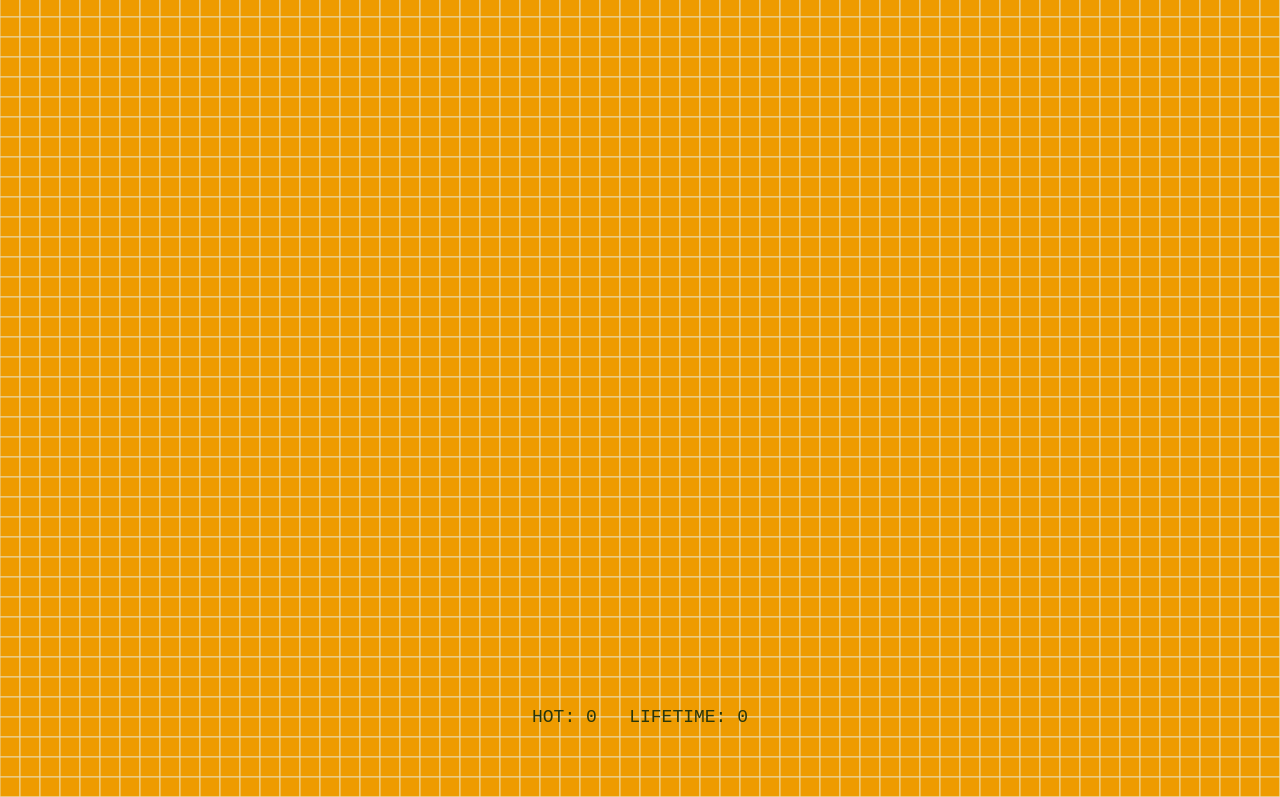
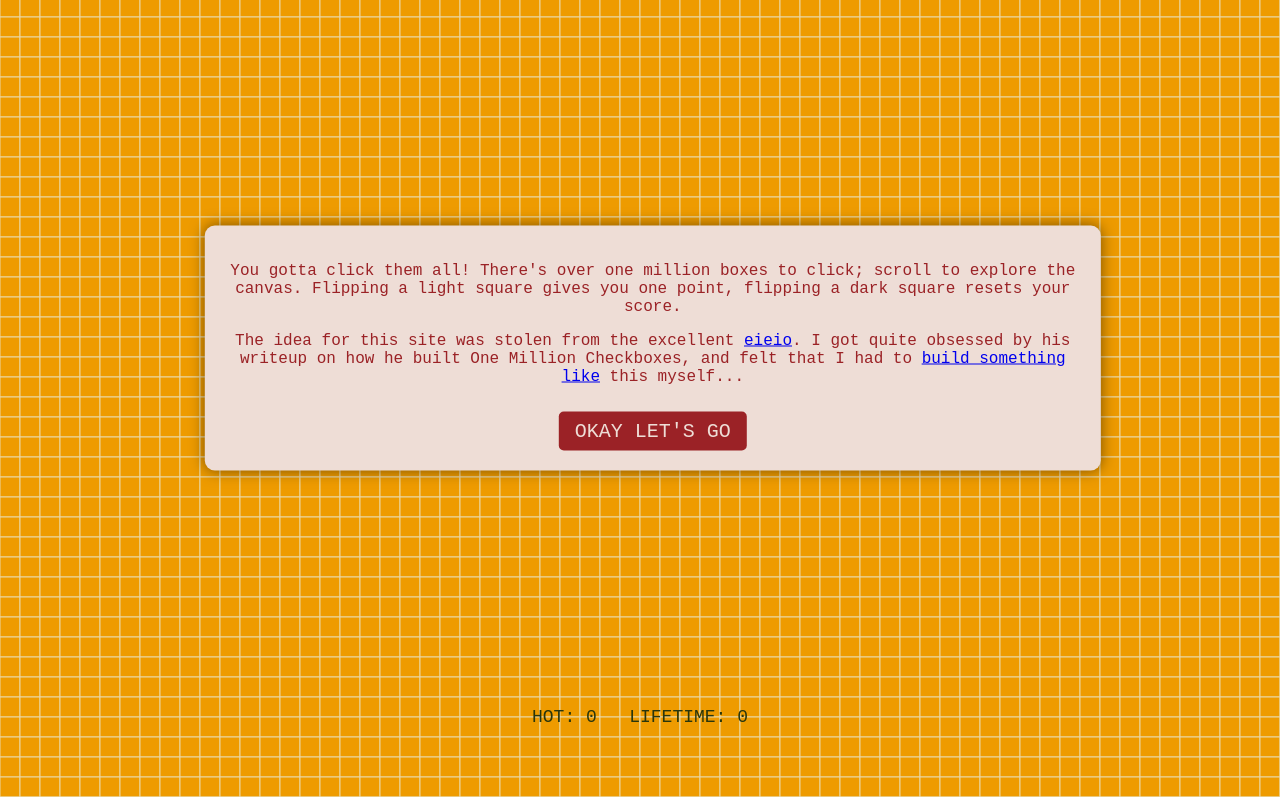
Before and after one commit to jarombouts/yougottaclick, a plain HTML site: page static/index.html in a window 1280 px wide. Shown: the part 52-849 px from the top of the page. Drawn offline with Linux system fonts and the light colour scheme; no server answers.

Commit message:
favicon and some index shit

```diff
--- a/static/index.html
+++ b/static/index.html
@@ -3,7 +3,7 @@
 <head>
     <meta charset="UTF-8">
     <meta name="viewport" content="width=device-width, initial-scale=1.0">
-    <title>YOU GOTTA CLICK! THERE'S 1024x1024 SQUARES TO FLIP</title>
+    <title>YOU GOTTA CLICK! THERE'S 1024x1024 SQUARES TO FLIP!</title>
     <style>
         body {
             margin: 0;
@@ -42,8 +42,8 @@
 <div id="main" class="main-container">
     <div id="header"><span></span><span class="infoIcon">🤔</span> ➡️ GOTTA CLICK EM ALL ⬅️ <span class="infoIcon">🤔</span><span></span> </div>
     <canvas id="checkboxCanvas"></canvas>
-    <div id="infoModal" style="display: none; position: fixed; text-align: center; top: 50%; left: 30%; transform: translate(-20%, -50%); font-size: 16px; font-family: monospace; background-color: #eeddd6; color: #9b2226; padding: 20px; border-radius: 10px; box-shadow: 0 0 15px rgba(0,0,0,0.5); z-index: 1000;">
-        <p>You gotta click them all! There's over one million boxes to click... Flipping a light square gives you one point, flipping a dark square resets your score. Poor execution by <a href="https://www.strangeloop.nl">strangeloop.nl</a>.</p>
+    <div id="infoModal" style="display: block; position: fixed; text-align: center; top: 50%; left: 30%; transform: translate(-20%, -50%); font-size: 16px; font-family: monospace; background-color: #eeddd6; color: #9b2226; padding: 20px; border-radius: 10px; box-shadow: 0 0 15px rgba(0,0,0,0.5); z-index: 1000;">
+        <p>You gotta click them all! There's over one million boxes to click; scroll to explore the canvas. Flipping a light square gives you one point, flipping a dark square resets your score. </p>
         <p>The idea for this site was stolen from the excellent <a href="https://onemillioncheckboxes.com">eieio</a>. I got quite obsessed by his writeup on how he built One Million Checkboxes, and felt that I had to <a href="https://github.com/jarombouts/yougottaclick">build something like</a> this myself...</p>
 
         <button id="closeModal" style="margin-top: 10px; cursor: pointer; background-color: #9b2226; color: #eeddd6; font-family: monospace; font-size: 20px; padding: 8px 16px; border: none; border-radius: 5px;">OKAY LET'S GO</button>
```
Also changed, not shown: static/favicon.ico (added), 2 other files.
